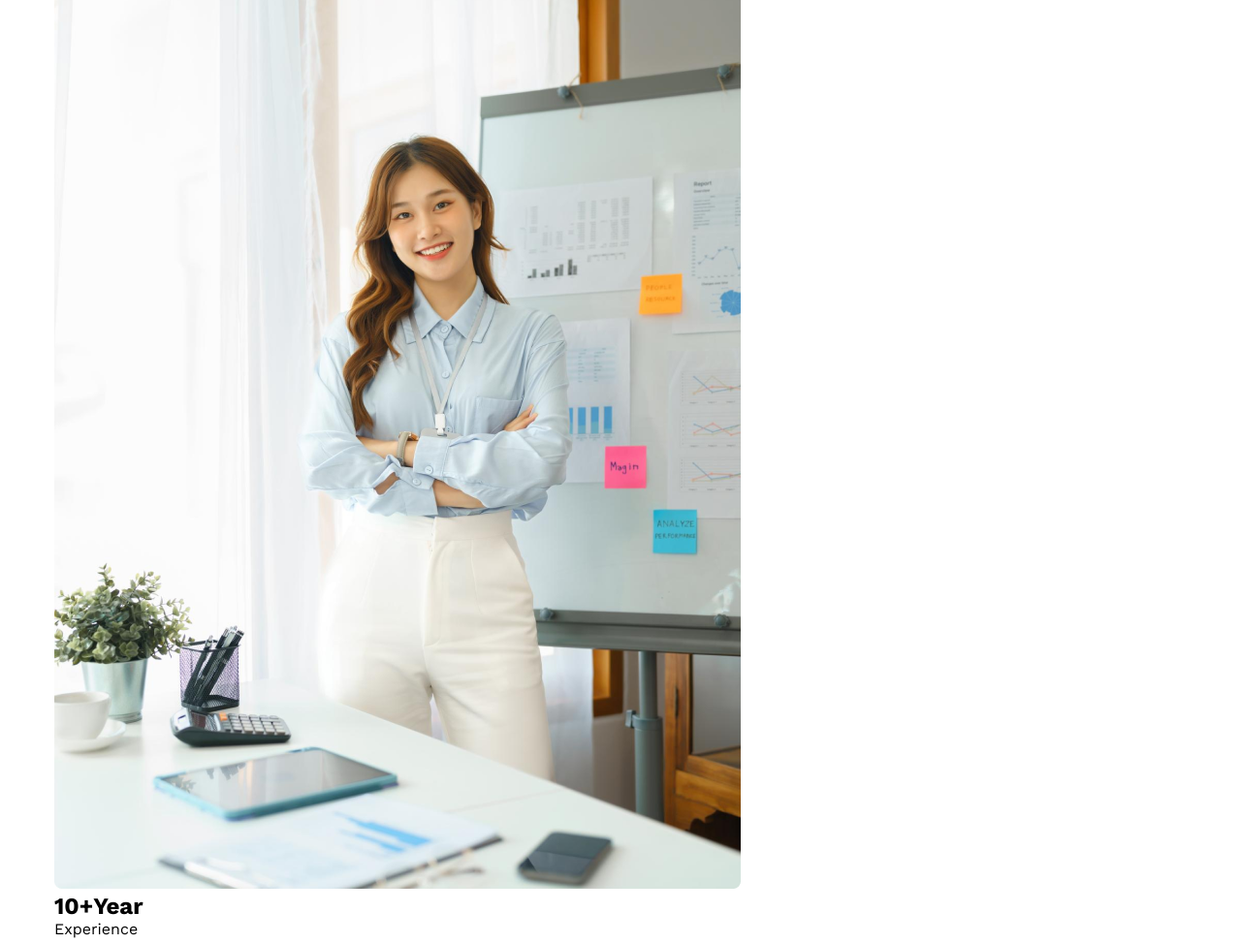
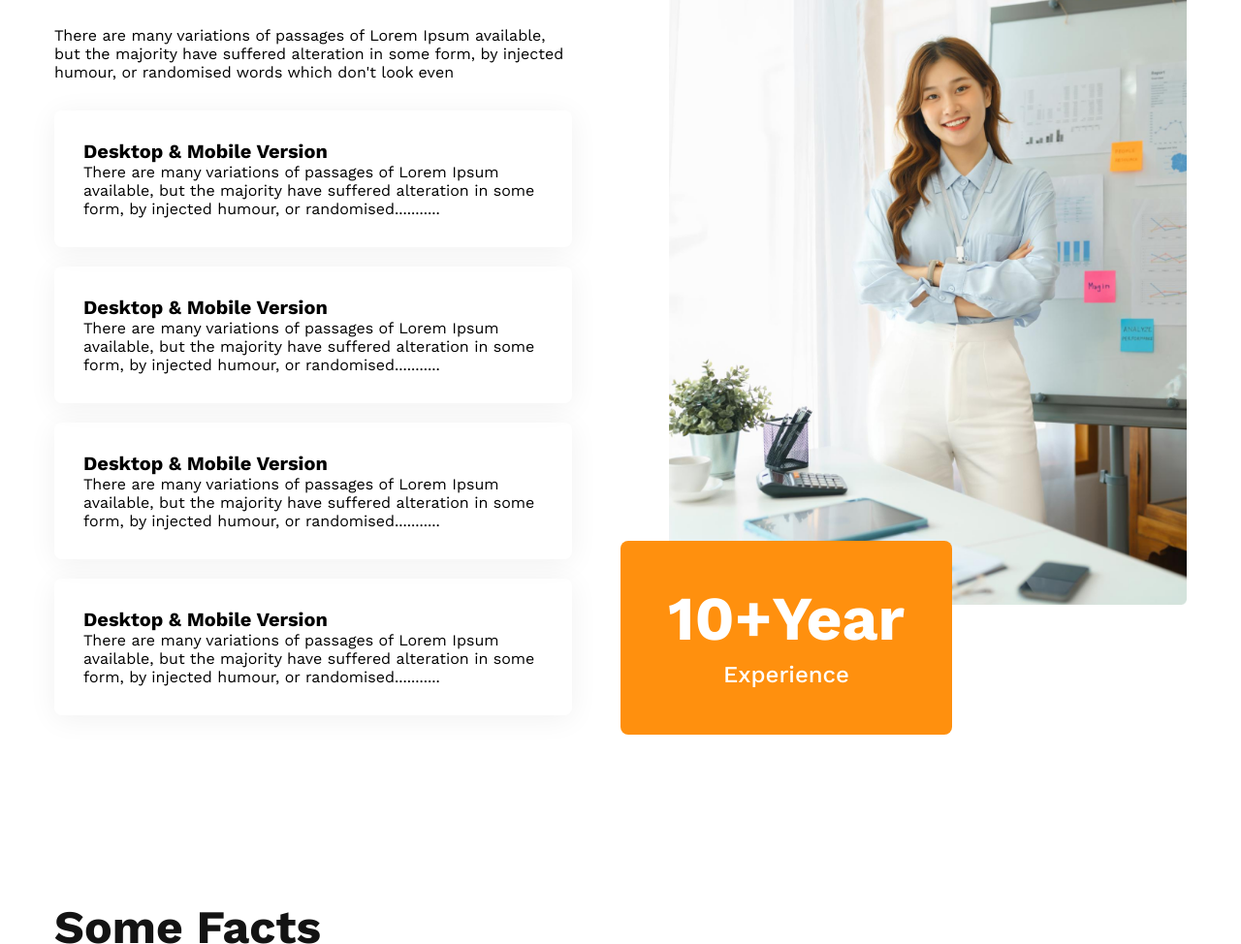
Before and after one commit to farukcse17/responsive-landing-page, a plain HTML site: page index.html in a window 1280 px wide. Shown: the part 2113-3087 px from the top of the page at 97% size. Drawn offline with nearby package versions, Linux system fonts and the light colour scheme.

Commit message:
added fearures section

```diff
--- a/index.html
+++ b/index.html
@@ -48,7 +48,7 @@
                 </div>
             </section>
             <!-- End business consultation section -->
-            <section class="features-section">
+            <section class="features-section section-flex">
                 <div class="features-content">
                     <h3 class="section-title">
                         Features you will love & enjoy
@@ -58,12 +58,26 @@
                         <h4 class="card-heading">Desktop & Mobile Version</h4>
                         <p class="card-description">There are many variations of passages of Lorem Ipsum available, but the majority have suffered alteration in some form, by injected humour, or randomised...........</p>
                     </div>
+                    <div class="card">
+                        <h4 class="card-heading">Desktop & Mobile Version</h4>
+                        <p class="card-description">There are many variations of passages of Lorem Ipsum available, but the majority have suffered alteration in some form, by injected humour, or randomised...........</p>
+                    </div>
+                    <div class="card">
+                        <h4 class="card-heading">Desktop & Mobile Version</h4>
+                        <p class="card-description">There are many variations of passages of Lorem Ipsum available, but the majority have suffered alteration in some form, by injected humour, or randomised...........</p>
+                    </div>
+                    <div class="card">
+                        <h4 class="card-heading">Desktop & Mobile Version</h4>
+                        <p class="card-description">There are many variations of passages of Lorem Ipsum available, but the majority have suffered alteration in some form, by injected humour, or randomised...........</p>
+                    </div>
                 </div>
                 <div class="feature-img">
                     <img src="images/architect.png" alt="">
                     <div class="experience-card">
-                        <h2>10+Year</h2>
+                        <div class="experience-card-container">
+                            <h2>10+Year</h2>
                         <p>Experience</p>
+                        </div>
                     </div>
                 </div>
             </section>
@@ -96,7 +110,7 @@
                     </div>
                 </div>
             </section>
-            <!-- End Facts -->
+            <!-- End Some Facts -->
             <section class="our-sponspors">
                 <div class="sponspors-content">
                     <h3 class="section-title">
--- a/styles/architect.css
+++ b/styles/architect.css
@@ -116,20 +116,66 @@ body{
 }
 
 /* features section styles */
-.features-section{}
-.features-content{}
-.features-content h3{}
-.features-content p{}
+.features-section{
+    margin-top: 100px;
+    margin-bottom: 100px;
+    gap: 100px;
+}
+.features-content{
+    width: 50%;
+}
+.features-content h3{
+    border-left: 5px solid #FF900E;
+    padding-left: 20px;
+}
+.features-content > p{
+    margin: 30px 0px;
+}
 
-.features-content .card{}
-.features-content .card h4{}
+.features-content .card{
+    border-radius: 8px;
+    /* background: #FFF; */
+    padding: 30px;
+    box-shadow: 0px 4px 30px 0px rgba(0, 0, 0, 0.06);
+    margin-bottom: 20px;
+}
+.features-content .card h4{
+    font-size: 20px;
+    font-weight: 600px;
+}
 .features-content .card p{}
 
-.feature-img{}
-.feature-img img{}
-.experience-card{}
-.experience-card h2{}
-.experience-card p{}
+.feature-img{
+    width: 50%;
+}
+.feature-img img{
+    width: 100%;
+}
+.experience-card{
+    position: relative;
+    border-radius: 8px;
+    background: #FF900E;
+    /* padding: 45px; */
+    text-align: center;
+    color: white;
+    top: -70px;
+    left: -50px;
+    width: auto;
+    max-width: 342px;
+    height: 200px;
+    display: flex;
+    align-items: center;
+    justify-content: center;
+}
+.experience-card h2{
+    font-size: 4rem;
+    font-weight: 700;
+}
+.experience-card p{
+    font-size: 1.5rem;
+    font-weight: 500;
+    line-height: 40px;
+}
 
 /* Some Facts section */
 .some-facts{}
```
